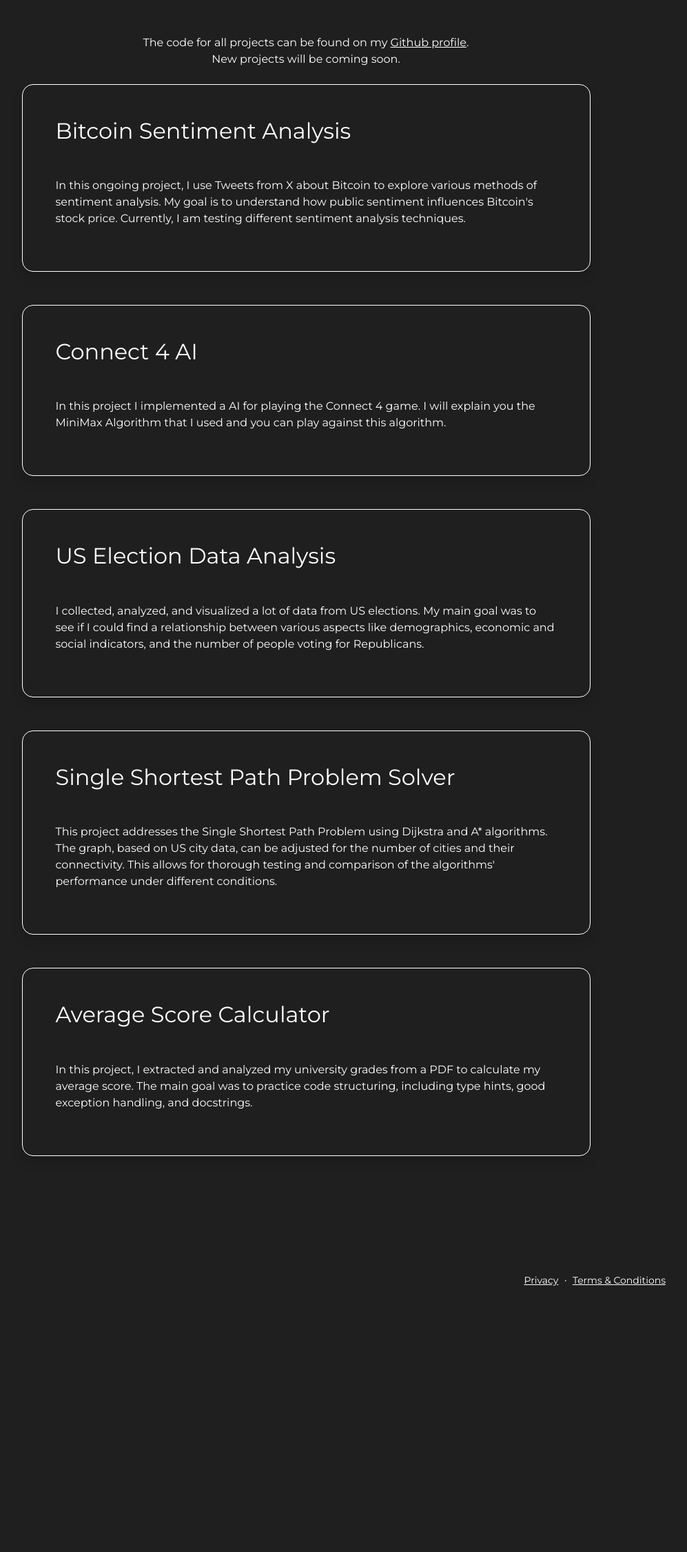
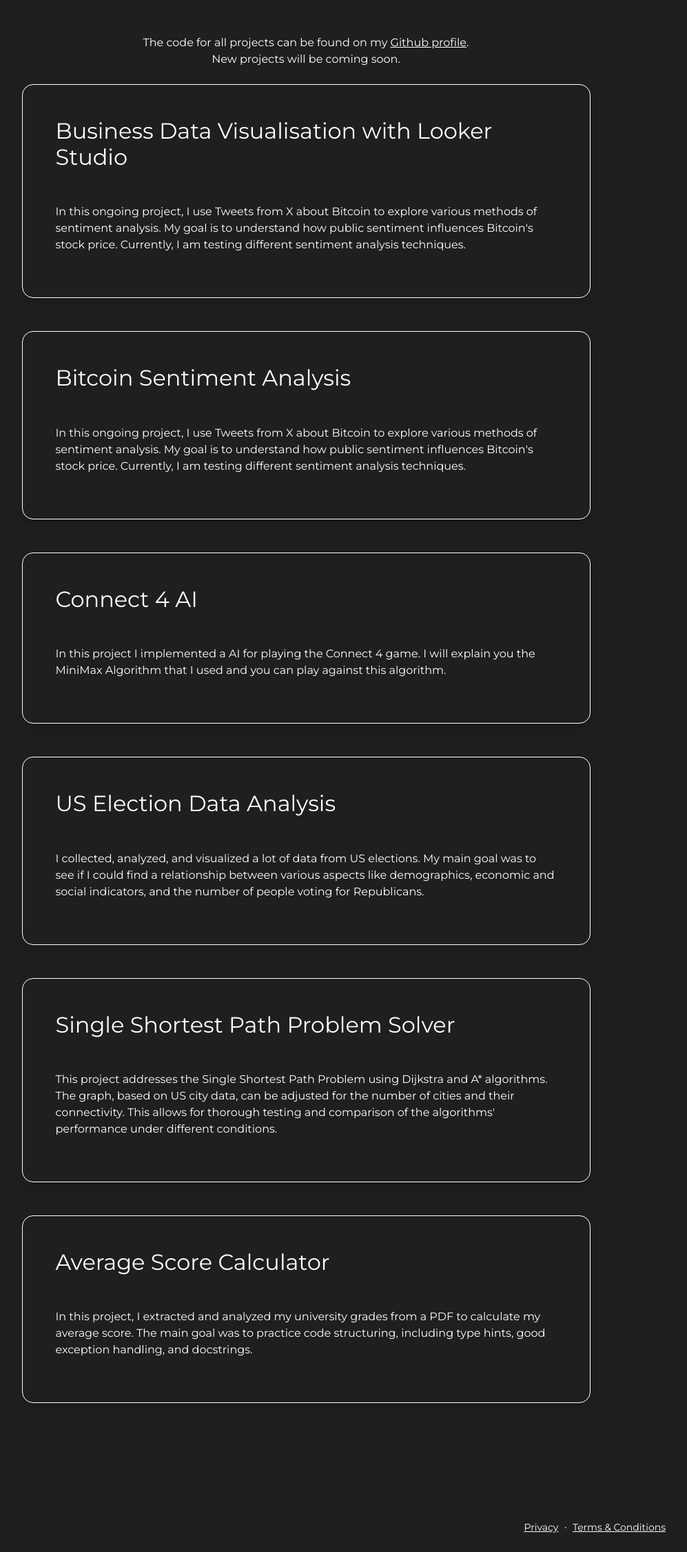
Before and after one commit to Simon3728/Portfolio_Website, a Django app: page /projects/ in a window 1280 px wide. Shown: the part 164-2414 px from the top of the page at 69% size, without its empty margins (196-1193 px from the left). Before the commit the page ends 2028 px from the top, so only its background shows below. Run offline with Django 5.2, Linux system fonts and the light colour scheme.

Commit message:
Looker Studio Project

```diff
--- a/portfolio/urls.py
+++ b/portfolio/urls.py
@@ -17,4 +17,5 @@ urlpatterns = [
     path('projects/', views.projects, name='projects'),
     path('projects/gda_calculator/', views.gda_calculator, name='gda_calculator'),
     path('projects/sspp_solver/', views.sspp_solver, name='sspp_solver'),
+    path('projects/business_data/', views.business_data, name='business_data'),
 ]
--- a/portfolio/views.py
+++ b/portfolio/views.py
@@ -49,6 +49,12 @@ def sspp_solver(request):
     """
     return render(request, 'projects/sspp_solver.html')
 
+def business_data(request):
+    """
+    Render the SSPP solver project page.
+    """
+    return render(request, 'projects/business_data.html')
+
 def contact(request):
     """
     Handle contact form submission.
--- a/templates/projects.html
+++ b/templates/projects.html
@@ -16,6 +16,21 @@
         </p>
         <div class="row gx-5 justify-content-center">
             <div class="col-lg-11 col-xl-9 col-xxl-8">
+                <a href="{% url 'business_data' %}" class="card-link custom-card">
+                    <div class="card overflow-hidden shadow rounded-4 bg-secondary border-light mb-5">
+                        <div class="card-body p-0">
+                            <div class="d-flex align-items-center">
+                                <div class="p-5">
+                                    <h2 class="fw-normal mb-5">Business Data Visualisation with Looker Studio</h2>
+                                    <p>
+                                        In this ongoing project, I use Tweets from X about Bitcoin to explore various methods of sentiment analysis. My goal is to understand how public sentiment influences Bitcoin's
+                                        stock price. Currently, I am testing different sentiment analysis techniques.
+                                    </p>
+                                </div>
+                            </div>
+                        </div>
+                    </div>
+                </a>
                 <a href="{% url 'tweets' %}" class="card-link custom-card">
                     <div class="card overflow-hidden shadow rounded-4 bg-secondary border-light mb-5">
                         <div class="card-body p-0">
```
Also changed, not shown: templates/projects/buisness_data.html (added, +36 -0 lines).
